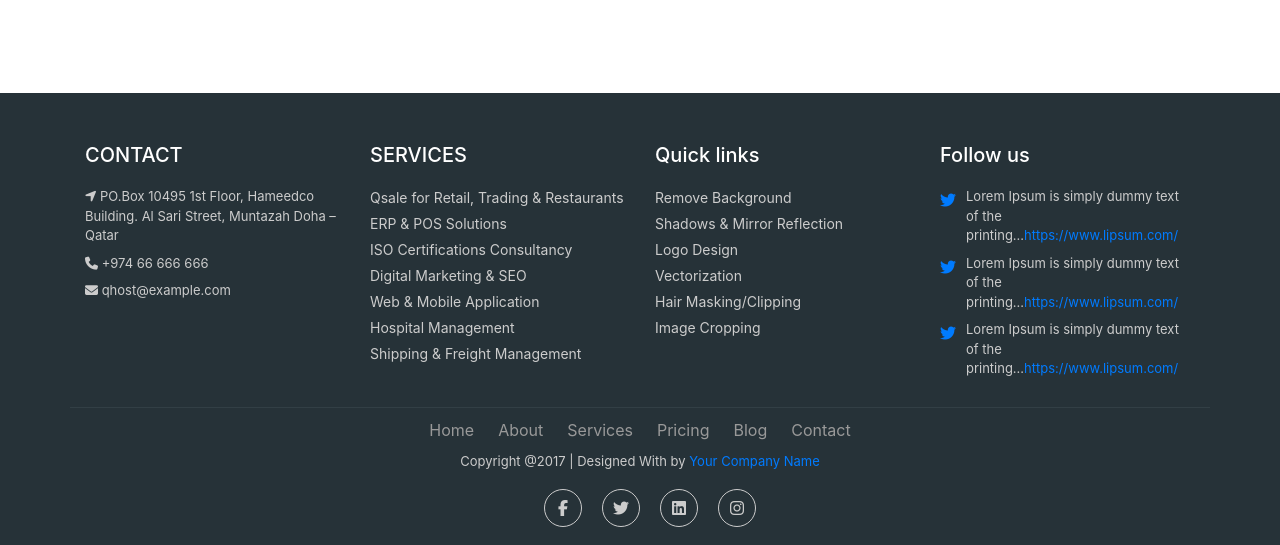
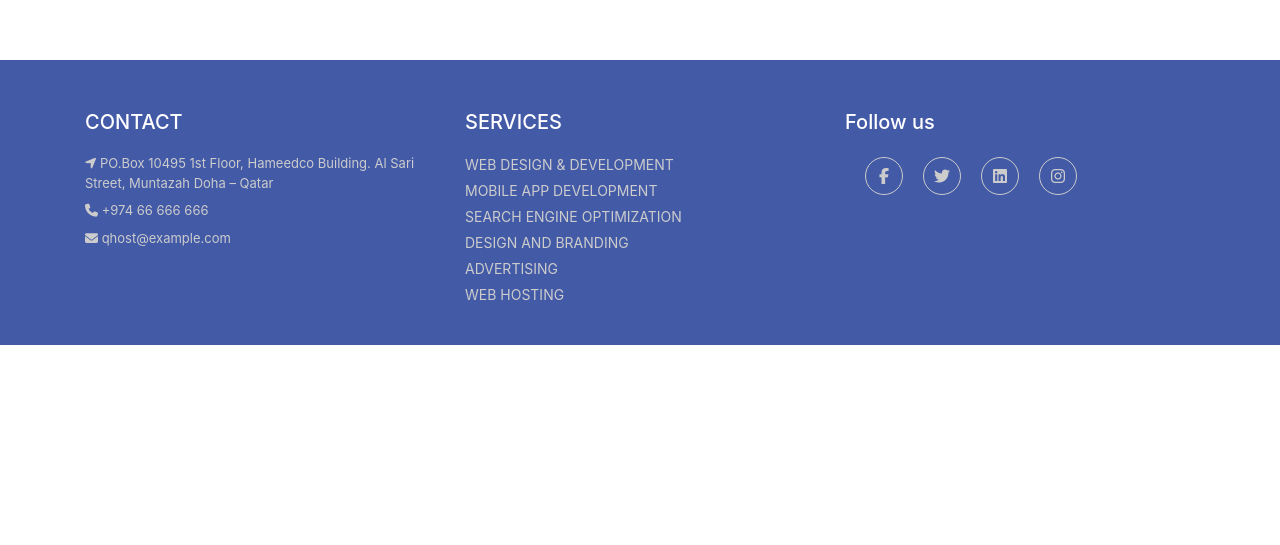
Before and after one commit to tidji31/Qatar-Hosting, a plain HTML site: page index.html in a window 1280 px wide. Shown: the part 2794-3339 px from the top of the page. After the commit the page ends 3139 px from the top, so only its background shows below. Drawn offline with nearby package versions, Linux system fonts and the light colour scheme.

Commit message:
footer css style

```diff
--- a/css/style.css
+++ b/css/style.css
@@ -335,7 +335,7 @@ main{
     background-repeat: no-repeat;
     width: 100%;
     height: auto;
-    opacity: 0.9;
+
     position: relative;
     padding-top: 100px;
     padding-bottom: 100px;
@@ -424,9 +424,11 @@ main{
 .card-text {
   clear: both;
   margin-top: .5em;
-  color: #222;
+  color: rgb(58, 52, 52);
   position: relative;
   text-align: center;
+  font-size:  .9375rem;
+  font-weight: 700;
 }
 
 .card-footer {
@@ -549,7 +551,7 @@ div.exerted {
 }
 /*footer*/
 .col_white_amrc { color:#FFF;}
-footer { width:100%; background-color:#263238; min-height:250px; padding:10px 0px 25px 0px ;}
+footer { width:100%; background-color:#435aa7; min-height:250px; padding:10px 0px 25px 0px ;}
 .pt2 { padding-top:40px ; margin-bottom:20px ;}
 footer p { font-size:13px; color:#CCC; padding-bottom:0px; margin-bottom:8px;}
 .mb10 { padding-bottom:15px ;}
@@ -565,7 +567,7 @@ footer p { font-size:13px; color:#CCC; padding-bottom:0px; margin-bottom:8px;}
 .footer_ul2_amrc li a:hover { text-decoration:none;}
 .footer_ul2_amrc li i { margin-top:5px;}
 
-.bottom_border { border-bottom:1px solid #323f45; padding-bottom:20px;}
+.bottom_border { border-bottom:1px solid #000000; padding-bottom:20px;}
 .foote_bottom_ul_amrc {
 	list-style-type:none;
 	padding:0px;
@@ -578,7 +580,7 @@ footer p { font-size:13px; color:#CCC; padding-bottom:0px; margin-bottom:8px;}
 .foote_bottom_ul_amrc li { display:inline;}
 .foote_bottom_ul_amrc li a { color:#999; margin:0 12px;}
 
-.social_footer_ul { display:table; margin:15px auto 0 auto; list-style-type:none;  }
+.social_footer_ul { display:table; list-style-type:none;  }
 .social_footer_ul li { padding-left:20px; padding-top:10px; float:left; }
 .social_footer_ul li a { color:#CCC; border:1px solid #CCC; padding:8px;border-radius:50%;}
 .social_footer_ul li i {  width:20px; height:20px; text-align:center;}
--- a/index.html
+++ b/index.html
@@ -248,7 +248,7 @@
 
 </body>
 <footer class="footer">
-    <div class="container bottom_border">
+    <div class="container">
     <div class="row">
     <div class=" col-sm-4 col-md col-sm-4  col-12 col">
     <h5 class="headin5_amrc col_white_amrc pt2">CONTACT</h5>
@@ -269,68 +269,39 @@
     <h5 class="headin5_amrc col_white_amrc pt2">SERVICES </h5>
     <!--headin5_amrc-->
     <ul class="footer_ul_amrc">
-    <li><a href="http://webenlance.com">Qsale for Retail, Trading & Restaurants</a></li>
-    <li><a href="http://webenlance.com">ERP & POS Solutions</a></li>
-    <li><a href="http://webenlance.com">ISO Certifications Consultancy</a></li>
-    <li><a href="http://webenlance.com">Digital Marketing & SEO</a></li>
-    <li><a href="http://webenlance.com">Web & Mobile Application</a></li>
-    <li><a href="http://webenlance.com">Hospital Management</a></li>
-    <li><a href="http://webenlance.com">Shipping & Freight Management</a></li>
+    <li><a href="http://webenlance.com">WEB DESIGN & DEVELOPMENT</a></li>
+    <li><a href="http://webenlance.com">MOBILE APP DEVELOPMENT</a></li>
+    <li><a href="http://webenlance.com">SEARCH ENGINE OPTIMIZATION</a></li>
+    <li><a href="http://webenlance.com">DESIGN AND BRANDING</a></li>
+    <li><a href="http://webenlance.com">ADVERTISING</a></li>
+    <li><a href="http://webenlance.com">WEB HOSTING</a></li>
     </ul>
     <!--footer_ul_amrc ends here-->
     </div>
 
 
-    <div class=" col-sm-4 col-md  col-6 col">
-    <h5 class="headin5_amrc col_white_amrc pt2">Quick links</h5>
-    <!--headin5_amrc-->
-    <ul class="footer_ul_amrc">
-    <li><a href="http://webenlance.com">Remove Background</a></li>
-    <li><a href="http://webenlance.com">Shadows & Mirror Reflection</a></li>
-    <li><a href="http://webenlance.com">Logo Design</a></li>
-    <li><a href="http://webenlance.com">Vectorization</a></li>
-    <li><a href="http://webenlance.com">Hair Masking/Clipping</a></li>
-    <li><a href="http://webenlance.com">Image Cropping</a></li>
-    </ul>
-    <!--footer_ul_amrc ends here-->
-    </div>
+
 
 
     <div class=" col-sm-4 col-md  col-12 col">
     <h5 class="headin5_amrc col_white_amrc pt2">Follow us</h5>
     <!--headin5_amrc ends here-->
 
-    <ul class="footer_ul2_amrc">
-    <li><a href="#"><i class="fab fa-twitter fleft padding-right"></i> </a><p>Lorem Ipsum is simply dummy text of the printing...<a href="#">https://www.lipsum.com/</a></p></li>
-    <li><a href="#"><i class="fab fa-twitter fleft padding-right"></i> </a><p>Lorem Ipsum is simply dummy text of the printing...<a href="#">https://www.lipsum.com/</a></p></li>
-    <li><a href="#"><i class="fab fa-twitter fleft padding-right"></i> </a><p>Lorem Ipsum is simply dummy text of the printing...<a href="#">https://www.lipsum.com/</a></p></li>
-    </ul>
+
+        <ul class="social_footer_ul">
+            <li><a href="http://qhost.com"><i class="fab fa-facebook-f"></i></a></li>
+            <li><a href="http://qhost.com"><i class="fab fa-twitter"></i></a></li>
+            <li><a href="http://qhost.com"><i class="fab fa-linkedin"></i></a></li>
+            <li><a href="http://qhost.com"><i class="fab fa-instagram"></i></a></li>
+        </ul>
+
     <!--footer_ul2_amrc ends here-->
     </div>
     </div>
     </div>
 
 
-    <div class="container">
-    <ul class="foote_bottom_ul_amrc">
-    <li><a href="http://webenlance.com">Home</a></li>
-    <li><a href="http://webenlance.com">About</a></li>
-    <li><a href="http://webenlance.com">Services</a></li>
-    <li><a href="http://webenlance.com">Pricing</a></li>
-    <li><a href="http://webenlance.com">Blog</a></li>
-    <li><a href="http://webenlance.com">Contact</a></li>
-    </ul>
-    <!--foote_bottom_ul_amrc ends here-->
-    <p class="text-center">Copyright @2017 | Designed With by <a href="#">Your Company Name</a></p>
 
-    <ul class="social_footer_ul">
-    <li><a href="http://webenlance.com"><i class="fab fa-facebook-f"></i></a></li>
-    <li><a href="http://webenlance.com"><i class="fab fa-twitter"></i></a></li>
-    <li><a href="http://webenlance.com"><i class="fab fa-linkedin"></i></a></li>
-    <li><a href="http://webenlance.com"><i class="fab fa-instagram"></i></a></li>
-    </ul>
-    <!--social_footer_ul ends here-->
-    </div>
 
     </footer>
 <!-- -->
```
